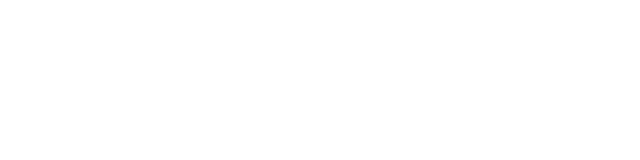
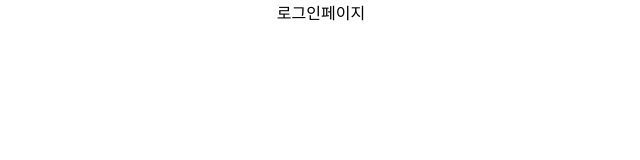
Before and after one commit to Coollaafi/Coollaafi_Frontend, a React (Create React App) app: page / in a window 1280 px wide. Shown: the top 160 px of the page, without its empty margins (319-959 px from the left). Built offline with nearby package versions, Linux system fonts and the light colour scheme.

Commit message:
feat: globals.css 설정, eslintrc.json 수정, router 설정

```diff
--- a/package.json
+++ b/package.json
@@ -7,8 +7,10 @@
     "@testing-library/react": "^13.4.0",
     "@testing-library/user-event": "^13.5.0",
     "@types/jest": "^27.5.2",
+    "@types/react-router-dom": "^5.3.3",
     "react": "^18.3.1",
     "react-dom": "^18.3.1",
+    "react-router-dom": "^6.24.1",
     "react-scripts": "5.0.1",
     "typescript": "^4.9.5",
     "web-vitals": "^2.1.4"
--- a/public/index.html
+++ b/public/index.html
@@ -1,4 +1,4 @@
-<!DOCTYPE html>
+<!doctype html>
 <html lang="en">
   <head>
     <meta charset="utf-8" />
@@ -24,10 +24,9 @@
       work correctly both with client-side routing and a non-root public URL.
       Learn how to configure a non-root public URL by running `npm run build`.
     -->
-    <title>React App</title>
+    <title>wot</title>
   </head>
   <body>
-    <noscript>You need to enable JavaScript to run this app.</noscript>
     <div id="root"></div>
     <!--
       This HTML file is a template.
--- a/src/App.tsx
+++ b/src/App.tsx
@@ -1,10 +1,12 @@
 import React from 'react';
+import { Routes, Route } from 'react-router-dom';
+import LoginPage from 'pages/login';
 
 function App() {
   return (
-    <div className="App">
-      <header className="App-header"></header>
-    </div>
+    <Routes>
+      <Route path="/" element={<LoginPage />} />
+    </Routes>
   );
 }
 
--- a/src/index.tsx
+++ b/src/index.tsx
@@ -2,13 +2,17 @@ import React from 'react';
 import ReactDOM from 'react-dom/client';
 import App from './App';
 import reportWebVitals from './reportWebVitals';
+import { BrowserRouter } from 'react-router-dom';
+import '../src/styles/globals.css';
 
 const root = ReactDOM.createRoot(
   document.getElementById('root') as HTMLElement,
 );
 root.render(
   <React.StrictMode>
-    <App />
+    <BrowserRouter>
+      <App />
+    </BrowserRouter>
   </React.StrictMode>,
 );
 
--- /dev/null
+++ b/src/pages/login.tsx
@@ -0,0 +1,3 @@
+export default function LoginPage() {
+  return <>로그인페이지</>;
+}
--- a/src/react-app-env.d.ts
+++ /dev/null
@@ -1 +0,0 @@
-/// <reference types="react-scripts" />
--- /dev/null
+++ b/src/styles/globals.css
@@ -0,0 +1,21 @@
+* {
+  box-sizing: border-box;
+  user-select: none;
+}
+
+html,
+body {
+  width: 100%;
+
+  padding: 0;
+  margin: 0;
+
+  display: flex;
+  flex-direction: column;
+  justify-content: center;
+  align-items: center;
+}
+
+button {
+  cursor: pointer;
+}
```
Also changed, not shown: .eslintrc.json, 1 other file (tests, documents, lock files or other folders).
